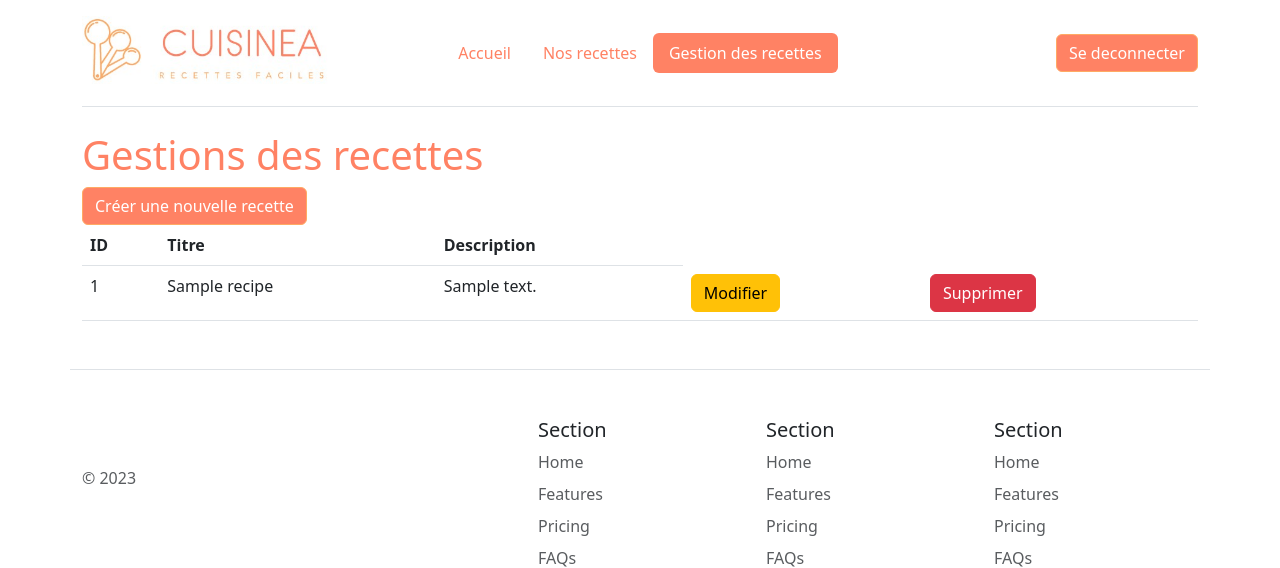
After one commit to Krystopher88/Cuisinea, a PHP site: page /gestions_recette.php in a window 1280 px wide. The commit adds this page. Shown: the top 568 px of the page. Run offline with PHP 8.4, Linux system fonts and the light colour scheme; the visitor is signed in with stand-in values (Sample User, id 1); tables that the repository leaves empty or names only in its code hold one stand-in row (values such as "Sample post").

Commit message:
Ajout crud

```diff
--- a/ajout_modification_recette.php
+++ b/ajout_recette.php
@@ -72,9 +72,6 @@ if (isset($_POST['saveRecipe'])) {
   </div>
 <?php } ?>
 
-<?php
-  var_dump($_SESSION);
-?>
 <form method="POST" enctype="multipart/form-data">
   <div class="mb-3">
     <label for="title" class="form-label">Titre</label>
--- /dev/null
+++ b/gestions_recette.php
@@ -0,0 +1,46 @@
+<?php
+require_once('templates/header.php');
+require_once('lib/category.php');
+
+if (!isset($_SESSION['user'])) {
+  header('location: login.php');
+}
+$recipes = getRecipes($pdo)
+?>
+
+<h1>Gestions des recettes</h1>
+<a href="ajout_recette.php" class="btn btn-primary">Créer une nouvelle recette</a>
+<form>
+  <table class="table">
+    <thead>
+      <tr>
+        <th>ID</th>
+        <th>Titre</th>
+        <th>Description</th>
+      </tr>
+    </thead>
+    <tbody>
+      <?php foreach ($recipes as $recipe) { ?>
+        <tr>
+          <td><?= htmlspecialchars($recipe['id']); ?></td>
+          <td><?= htmlspecialchars($recipe['title']); ?></td>
+          <td><?= htmlspecialchars($recipe['description']); ?></td>
+          <td>
+            <button class="btn btn-warning btn-edity"'>
+              Modifier
+            </button>
+          </td>
+          <td>
+            <a href="lib/supprimer_recette.php?id=<?= $recipe['id']; ?>" class="btn btn-danger" onclick="return confirm('Êtes-vous sûr de vouloir supprimer cette recette ?');">Supprimer</a>
+          </td>
+        </tr>
+      <?php } ?>
+    </tbody>
+  </table>
+
+</form>
+
+
+<?php
+require_once('templates/footer.php');
+?>
--- a/lib/config.php
+++ b/lib/config.php
@@ -8,5 +8,5 @@ define("_home_recipes_limit_", 3);
 $mainMenu = [
   'index.php' => 'Accueil',
   'recettes.php' => 'Nos recettes',
-  'ajout_modification_recette.php' => 'Gestion des recettes'
+  'gestions_recette.php' => 'Gestion des recettes'
 ];
--- a/templates/header.php
+++ b/templates/header.php
@@ -24,9 +24,6 @@ $currentPage = basename($_SERVER['SCRIPT_NAME']);
 
 <body>
 
-
-
-
   <div class="container">
 
     <!-- HeaderStart -->
@@ -39,6 +36,12 @@ $currentPage = basename($_SERVER['SCRIPT_NAME']);
 
       <ul class="nav col-12 col-md-auto mb-2 justify-content-center mb-md-0 nav-pills">
     <?php foreach ($mainMenu as $key => $value) { ?>
+        <?php
+        // Vérifie si l'utilisateur est connecté pour afficher le lien "Gestion des recettes"
+        if ($key === 'gestions_recette.php' && !isset($_SESSION['user'])) {
+            continue; // Passe au lien suivant
+        }
+        ?>
         <li><a href="<?= $key ?>" class="nav-link <?php if ($currentPage === $key) {
             echo 'active';
         } ?>"><?= $value ?></a></li>
@@ -49,7 +52,7 @@ $currentPage = basename($_SERVER['SCRIPT_NAME']);
         <?php
         if (!isset($_SESSION['user'])) { ?>
           <a href="login.php" type="button" class="btn btn-outline-primary me-2">Se connecter</a>
-          <a href="inscription.php" type="button" class="btn btn-outline-primary me-2">Insccription</a>
+          <a href="inscription.php" type="button" class="btn btn-outline-primary me-2">Inscription</a>
         <?php } else { ?>
           <a href="logout.php" type="button" class="btn btn-primary">Se deconnecter</a>
         <?php } ?>
```
Lines whose indentation alone changed are shown as unchanged.
